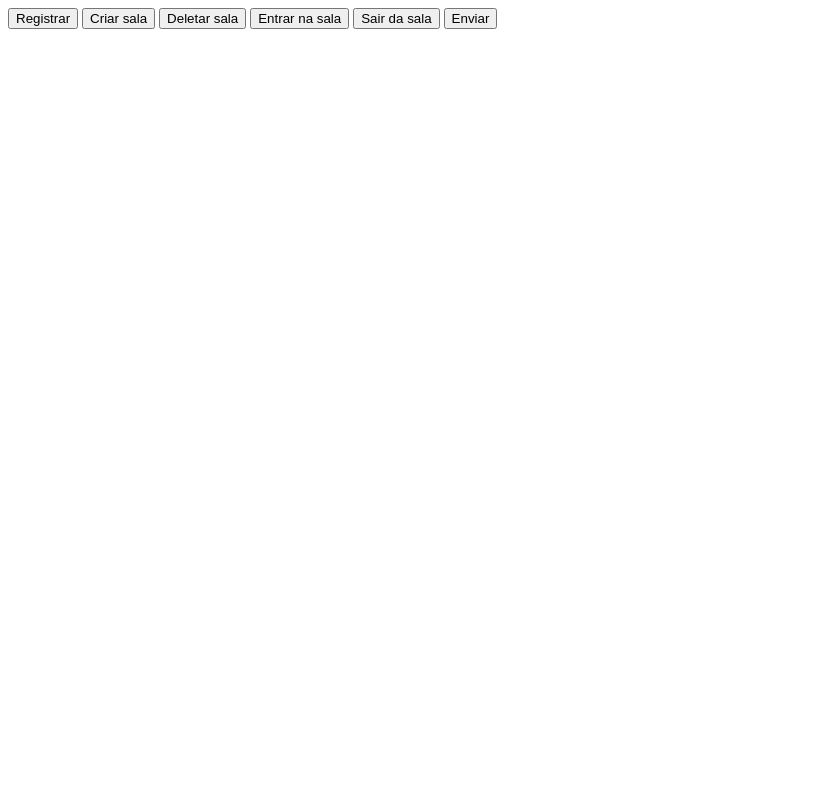
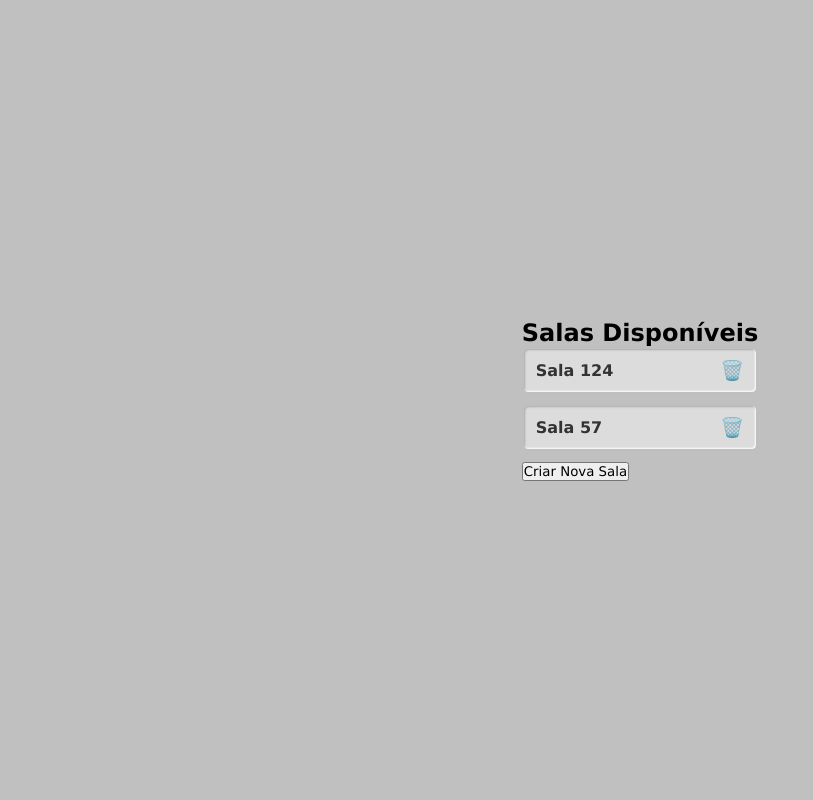
Before and after one commit to rute-fernds/Projeto-1-Redes-de-Computadores, a Flask app: page / in a window 1280 px wide. Shown: the whole page, without its empty margins (0-813 px from the left). Run offline with Flask 3, Linux system fonts and the light colour scheme; some libraries are stand-ins or nearby versions.

Commit message:
Atualizações do front

```diff
--- a/templates/index.html
+++ b/templates/index.html
@@ -2,7 +2,8 @@
 <html>
 <head>
     <meta charset="UTF-8">
-    <title>CLIENTEEEE</title>
+    <title>CLIENTE</title>
+    <link rel="stylesheet" href="style.css">
 </head>
 <body>
     <script src="https://cdnjs.cloudflare.com/ajax/libs/socket.io/4.0.1/socket.io.js" integrity="sha512-q/dWJ3kcmjBLU4Qc47E4A9kTB4m3wuTY7vkFJDTZKjTs8jhyGQnaUrxa0Ytd0ssMZhbNua9hE+E7Qv1j+DyZwA==" crossorigin="anonymous"></script>
@@ -52,17 +53,67 @@
         }
     </script>
 
-    <button id="register" >Registrar</button>
-    <button id="create_room" >Criar sala</button>
+    <section class="container">
+
+        <!-- Login -->
+        <section class="login">
+            <img src="img/user_icon.png" alt="User Icon" class="login__icon">
+            <form class="login__form">
+                <input type="text" id="username-input" placeholder="Digite seu nome" required />
+            </form>
+            <button type="submit" id="register">Entrar</button>
+        </section>
+
+        <!-- Seleção de Chat -->
+        <section class="chat-room">
+            <h2>Salas Disponíveis</h2>
+
+            <ul class="chat-room__list">
+                <li class="chat-room__item" data-room="124">
+                    <span class="chat-room__name">Sala 124</span>
+                    <button class="chat-room__delete" data-room="124">🗑️</button>
+                </li>
+                <li class="chat-room__item" data-room="57">
+                    <span class="chat-room__name">Sala 57</span>
+                    <button class="chat-room__delete" data-room="57">🗑️</button>
+                </li>
+            </ul>
+
+            <button id="create-room">Criar Nova Sala</button>
+        </section>
+
+        <!-- Chat -->
+        <section class="chat">
+            <section class="chat__messages">
+                <div class="chat__message message--self">
+                    <span class="message__time">[10:20]</span>
+                    <span class="message__user">Rute:</span>
+                    <span class="message__text">Oii gente</span>
+                </div>
+
+                <div class="chat__message message--other">
+                    <span class="message__time">[10:21]</span>
+                    <span class="message__user">Teste:</span>
+                    <span class="message__text">Olá, Mundo!</span>
+                </div>
+            </section>
+
+            <form class="chat__form">
+                <input type="text" id="chat-input" placeholder="Digite uma mensagem" required />
+                <button type="submit" id="send_message">
+                    <img src="img/send.png" alt="send Icon">
+                </button>
+            </form>
+        </section>
+
+
+    </section>
+
+    <!-- <button id="create_room" >Criar sala</button>
     <button id="remove_room" >Deletar sala</button>
     <button id="enter_room" >Entrar na sala</button>
     <button id="leave_room" >Sair da sala</button>
-    <button id="send_message" >Enviar</button>
-
-
-    <div class="chat">
-        <!-- <span></span> -->
-    </div>
+    <button id="send_message" >Enviar</button> -->
 
 </body>
 </html>
--- /dev/null
+++ b/templates/style.css
@@ -0,0 +1,238 @@
+* {
+    margin: 0;
+    padding: 0;
+    box-sizing: border-box;
+    font-family: Verdana, Geneva, Tahoma, sans-serif;
+}
+
+:root {
+    font-size: 16px;
+}
+
+body {
+    background: #c0c0c0;
+    color: #000000;
+}
+
+.container {
+    width: 100%;
+    height: 100dvh;
+    display: flex;
+    align-items: center;
+    justify-content: center;
+}
+
+/* Estilização da seção de Login*/
+.login {
+    width: 100%;
+    max-width: 330px;
+    background-color: #f0f0f0;
+    border: 2px solid #808080;
+    border-radius: 6px;
+    padding: 20px;
+    text-align: center;
+    box-shadow: inset -2px -2px 5px #ffffff, inset 2px 2px 5px #a0a0a0;
+    display: none;
+}
+
+.login__form input {
+    display: block;
+    width: 100%;
+    margin: 10px 0;
+}
+
+#username-input {
+    width: 100%;
+    border: 2px solid #808080;
+    padding: 8px;
+    font-size: 0.85rem;
+    font-weight: 600;
+    background-color: #dcdcdc;
+    outline: none;
+    border-radius: 4px;
+    color: #000000;
+    box-shadow: inset -1px -1px 2px #ffffff, inset 1px 1px 2px #808080;
+}
+
+#username-input:focus {
+    border-color: #000080;
+}
+
+#register {
+    border: 2px solid #808080;
+    width: 50%;
+    margin-top: 20px;
+    padding: 8px;
+    border-radius: 4px;
+    font-size: 0.85rem;
+    font-weight: 600;
+    background-color: #dcdcdc;
+    cursor: pointer;
+    color: #000;
+    box-shadow: inset -2px -2px 4px #ffffff, inset 2px 2px 4px #808080;
+}
+
+#register:hover {
+    background-color: #c0c0c0;
+}
+
+.login__icon {
+    width: 80px;
+    height: 80px;
+    margin-bottom: 20px;
+    border-radius: 50px;
+    background: #d9e6e7;
+    padding: 10px;
+    border: 2px solid #808080;
+    box-shadow: inset -2px -2px 4px #ffffff, inset 2px 2px 4px #808080;
+}
+
+/*Estilização da seção de escolha de chat room*/
+.chat-room__item {
+    display: flex;
+    justify-content: space-between;
+    align-items: center;
+    background-color: #dcdcdc;
+    padding: 10px 12px;
+    margin-bottom: 10px;
+    border: 2px solid #bfbfbf;
+    border-radius: 6px;
+    box-shadow: inset -1px -1px 2px #ffffff, inset 1px 1px 2px #a6a6a6;
+    cursor: pointer;
+    transition: background-color 0.3s ease;
+    position: relative;
+}
+
+.chat-room__item:hover {
+    background-color: #c7c7c7;
+}
+
+.chat-room__name {
+    font-weight: 600;
+    color: #333333;
+    flex: 1;
+}
+
+.chat-room__delete {
+    background: none;
+    border: none;
+    cursor: pointer;
+    font-size: 1.2rem;
+    color: #333333;
+    margin-left: 10px;
+    transition: transform 0.2s ease;
+}
+
+.chat-room__delete:hover {
+    transform: scale(1.2);
+}
+
+
+/*Estilzação do Chat*/
+.chat {
+    background-color: #c0c0c0;
+    height: 100%;
+    display: flex;
+    flex-direction: column;
+    justify-content: space-between;
+    border: 2px solid #808080;
+    box-shadow: inset -2px -2px 5px #ffffff, inset 2px 2px 5px #808080;
+    border-radius: 6px;
+    overflow: hidden;
+    display: none;
+}
+
+.chat__form {
+    background-color: #dcdcdc;
+    padding: 15px 20px;
+    display: flex;
+    align-items: center;
+    gap: 10px;
+    position: fixed;
+    bottom: 0;
+    left: 0;
+    width: 100%;
+    border-top: 2px solid #808080;
+    box-shadow: inset -2px -2px 4px #ffffff, inset 2px 2px 4px #808080;
+}
+
+#chat-input {
+    border: 2px solid #808080;
+    padding: 10px;
+    border-radius: 4px;
+    flex-grow: 1;
+    background-color: #dcdcdc;
+    outline: none;
+    color: #000000;
+    font-size: 0.9rem;
+    box-shadow: inset -1px -1px 2px #ffffff, inset 1px 1px 2px #808080;
+}
+
+#send_message {
+    border: 2px solid #808080;
+    background-color: #dcdcdc;
+    border-radius: 4px;
+    cursor: pointer;
+    padding: 8px;
+    display: flex;
+    align-items: center;
+    justify-content: center;
+    box-shadow: inset -2px -2px 4px #ffffff, inset 2px 2px 4px #808080;
+}
+
+#send_message:hover {
+    background-color: #b0b0b0;
+}
+
+#send_message img {
+    width: 20px;
+    height: 20px;
+}
+
+.chat__messages {
+    background-color: #f0f0f0;
+    flex-grow: 1;
+    padding: 30px 30px 90px;
+    overflow-y: auto;
+    border-top: 2px solid #808080;
+    border-bottom: 2px solid #808080;
+    box-shadow: inset -2px -2px 4px #ffffff, inset 2px 2px 4px #808080;
+    display: flex;
+    flex-direction: column;
+    justify-content: flex-end;
+    gap: 8px;
+}
+
+.chat__message {
+    font-size: 0.9rem;
+    font-weight: 500;
+    line-height: 1.4;
+    color: #000;
+}
+
+.message__time {
+    color: #666;
+    font-weight: 400;
+    margin-right: 5px;
+    font-size: 0.8rem;
+}
+
+.message__user {
+    color: #000080;
+    font-weight: 700;
+    margin-right: 5px;
+}
+
+.message__text {
+    color: #000;
+}
+
+.message--self {
+    align-self: flex-end;
+    text-align: right;
+}
+
+.message--other {
+    align-self: flex-start;
+    text-align: left;
+}
```
Also changed, not shown: README.md (deleted), templates/img/send.png (added), templates/img/user_icon.png (added), templates/script.js (added).
